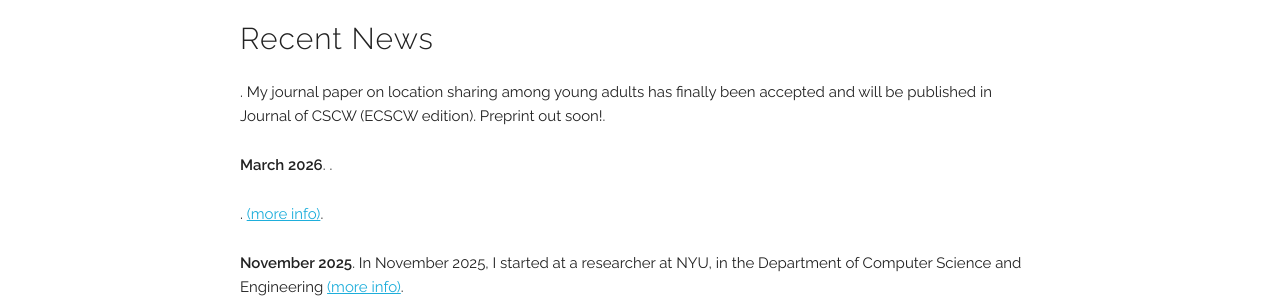
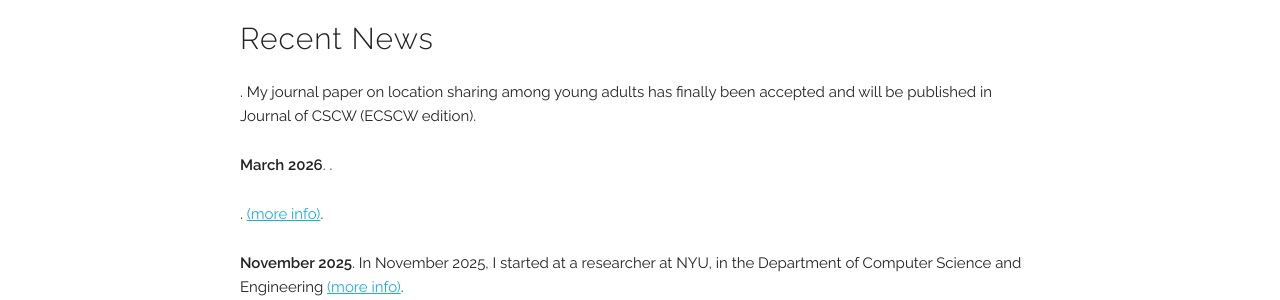
Before and after one commit to barkhuus/barkhuus.github.io, a Jekyll site: the page built from index.html, in a window 1280 px wide and 900 px high, scrolled down 2826 px. Shown: the part 177-477 px from the top of the window. Built offline with Jekyll 4.4.1, drawn with Linux system fonts in a browser that asks for light colours.

Commit message:
Update news.yaml

```diff
--- a/_data/news.yaml
+++ b/_data/news.yaml
@@ -1,6 +1,6 @@
 news_items:
 
-  - item: "My journal paper on location sharing among young adults has finally been accepted and will be published in Journal of CSCW (ECSCW edition). Preprint out soon!"
+  - item: "My journal paper on location sharing among young adults has finally been accepted and will be published in Journal of CSCW (ECSCW edition)"
   - date: "March 2026"
   - link: "https://ecscw.eusset.eu/2026/"
 
```
